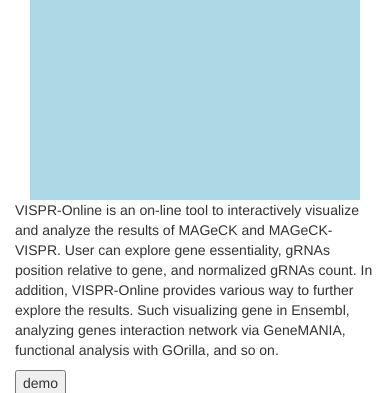
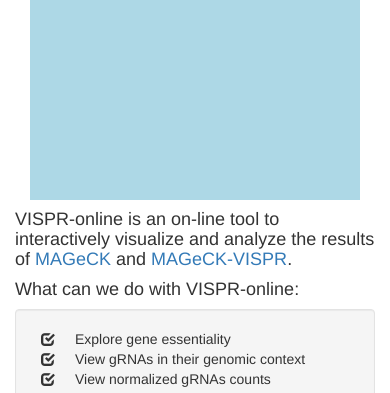
Before and after one commit to lemoncyb/VISPR-online, a Flask app: page / in a window 390 px wide. Shown: the part 709-1102 px from the top of the page. Run offline with Flask 2, Linux system fonts and the light colour scheme; parts of the project's set-up code (start-up, migrations or seed data) failed here and were passed over; some libraries are stand-ins or nearby versions.

Commit message:
make up home page

```diff
--- a/vispr_screen/static/style.css
+++ b/vispr_screen/static/style.css
@@ -125,3 +125,13 @@ tr.spaceUnder>td {
 #submit_btn, #load_btn {
   width: 80px;
 }
+
+.well ul li{ /* first well;*/
+list-style-type:none;
+}
+.well ul li:before{
+font-family: 'Glyphicons Halflings';
+content: "\e067";
+position: absolute;
+left: 25px;
+}
--- a/vispr_screen/templates/index.html
+++ b/vispr_screen/templates/index.html
@@ -137,17 +137,32 @@
     <div class="col-md-9">
       <div class="row">
         <p>
-        VISPR-Online is an on-line tool to interactively visualize and analyze the results of MAGeCK and MAGeCK-VISPR.
-        User can explore gene essentiality, gRNAs position relative to gene, and normalized gRNAs count.
-        In addition, VISPR-Online provides various way to further explore the results. Such visualizing gene in Ensembl,
-        analyzing genes interaction network via GeneMANIA, functional analysis with GOrilla, and so on.
+        <h4>VISPR-online is an on-line tool to interactively visualize and analyze the results of
+          <a href="https://www.ncbi.nlm.nih.gov/pubmed/25476604">MAGeCK</a> and
+        <a href="https://www.ncbi.nlm.nih.gov/pubmed/26673418">MAGeCK-VISPR</a>.</h4>
+        <h4>What can we do with VISPR-online:</h4>
+          <div class="well col-sm-12">
+	      <ul>
+            <li>Explore gene essentiality</li>
+            <li>View gRNAs in their genomic context</li>
+            <li>View normalized gRNAs counts</li>
+            <li>Inspect <i>P</i> values</li>
+            <li>View gene in Ensembl</li>
+            <li>Analyze genes interaction network via <a href="https://www.ncbi.nlm.nih.gov/pubmed/20576703">GeneMANIA</a></li>
+            <li>Gene functional analysis via <a href="https://www.ncbi.nlm.nih.gov/pubmed/19192299">GOrilla</a></li>
+            <li>Save and resume session</li>
+          </ul>
+	      </div>
       </p>
       </div>
       <div class="row">
-        <input id="demo_btn" type="submit" value="demo">
+        <span class="glyphicon glyphicon-circle-arrow-right" aria-hidden="true"></span>
+        Load <a id="demo_btn" href="#">demo</a> here to explore VISPR-online.
       </div>
-      <div>
-        <div id="widgetIframe"><iframe width="45%" height="300" src="http://cistrome.org/~ybcui/piwik/index.php?module=Widgetize&action=iframe&widget=1&moduleToWidgetize=UserCountryMap&actionToWidgetize=visitorMap&idSite=2&period=range&date=2018-01-21,{{ today }}&disableLink=1&widget=1" scrolling="no" frameborder="0" marginheight="0" marginwidth="0"></iframe></div>
+      <div class="row">
+        <div class="col-xs-12 text-center">
+        <div id="widgetIframe"><iframe width="75%" height="413" src="http://cistrome.org/~ybcui/piwik/index.php?module=Widgetize&action=iframe&widget=1&moduleToWidgetize=UserCountryMap&actionToWidgetize=visitorMap&idSite=2&period=range&date=2018-01-21,{{ today }}&disableLink=1&widget=1" scrolling="no" frameborder="0" marginheight="0" marginwidth="0"></iframe></div>
+        </div>
       </div>
     </div>
   </div>
--- a/vispr_screen/templates/layout.html
+++ b/vispr_screen/templates/layout.html
@@ -1,7 +1,7 @@
 <!DOCTYPE html>
 <html lang="en">
 <head>
-<title>VISPR-Online</title>
+<title>VISPR-online</title>
 <link rel="stylesheet" href="/static/bootstrap/css/bootstrap.min.css">
 <script src="/static/jquery.min.js"></script>
 <script src="/static/bootstrap/js/bootstrap.min.js"></script>
```
